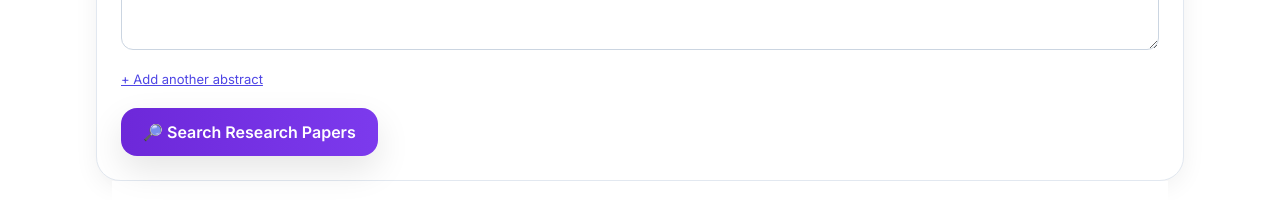
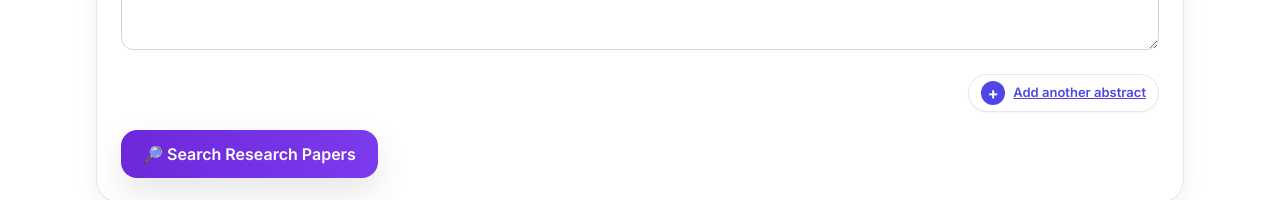
Before and after one commit to enhanced-search-lab/enhanced-search-engine, a React (Vite) app in the folder frontend/: page / in a window 1280 px wide. Shown: the part 537-737 px from the top of the page. Built offline with nearby package versions, Linux system fonts and the light colour scheme; no server answers.

Commit message:
Update pages

```diff
--- a/frontend/src/pages/Home.jsx
+++ b/frontend/src/pages/Home.jsx
@@ -37,7 +37,7 @@ export default function Home() {
     }
     setLoading(true);
     try {
-      const data = await searchPapersPOST({ keywords, abstracts: cleanAbstracts, page: 1, per_page: 12 });
+      const data = await searchPapersPOST({ keywords, abstracts: cleanAbstracts, page: 1, per_page: 30 });
       const request = { keywords, abstracts: cleanAbstracts };
       sessionStorage.setItem("lastSearch", JSON.stringify({ request, data }));
       navigate("/search", { state: { request, data } });
@@ -87,7 +87,43 @@ export default function Home() {
               style={{marginBottom:10}}
             />
           ))}
-          <button type="button" className="link-sm" onClick={addAbstract}>+ Add another abstract</button>
+          <div style={{ marginTop: 8, display: "flex", justifyContent: "flex-end" }}>
+            <button
+              type="button"
+              onClick={addAbstract}
+              className="link-sm"
+              style={{
+                display: "inline-flex",
+                alignItems: "center",
+                gap: 8,
+                padding: "6px 12px",
+                borderRadius: 999,
+                backgroundColor: "#ffffff",
+                border: "1px solid #e5e7eb",
+                boxShadow: "0 1px 2px rgba(0,0,0,0.05)",
+                color: "#4f46e5",
+                fontWeight: 600,
+              }}
+            >
+              <span
+                style={{
+                  display: "inline-flex",
+                  alignItems: "center",
+                  justifyContent: "center",
+                  width: 24,
+                  height: 24,
+                  borderRadius: "999px",
+                  backgroundColor: "#4f46e5",
+                  color: "#ffffff",
+                  fontWeight: 700,
+                  fontSize: 16,
+                }}
+              >
+                +
+              </span>
+              <span>Add another abstract</span>
+            </button>
+          </div>
 
           <div style={{marginTop:18}}>
             <button type="submit" className="btn-primary" disabled={loading}>
--- a/frontend/src/pages/SearchPage.jsx
+++ b/frontend/src/pages/SearchPage.jsx
@@ -18,6 +18,7 @@ export default function SearchPage() {
 
   const [request, setRequest] = useState(boot?.request ?? null);
   const [data, setData] = useState(boot?.data ?? null);
+  const [query, setQuery] = useState(boot?.request ?? { abstracts: [], keywords: [] });
   const [loading, setLoading] = useState(false);
   const [error, setError] = useState("");
 
@@ -40,11 +41,12 @@ export default function SearchPage() {
 
     setLoading(true);
     setError("");
-    searchPapersPOST({ ...queryFromURL, page, per_page: 12 })
+    searchPapersPOST({ ...queryFromURL, page, per_page: 30 }) // Default increased to 30
       .then((res) => {
-        setRequest(queryFromURL);
-        setData(res);
-        sessionStorage.setItem("lastSearch", JSON.stringify({ request: queryFromURL, data: res }));
+  setRequest(queryFromURL);
+  setData(res);
+  setQuery(queryFromURL);
+  sessionStorage.setItem("lastSearch", JSON.stringify({ request: queryFromURL, data: res }));
       })
       .catch((e) => setError(e.message || "Search failed"))
       .finally(() => setLoading(false));
@@ -56,7 +58,7 @@ export default function SearchPage() {
     setParams(next);
     if (request) {
       setLoading(true);
-      searchPapersPOST({ ...request, page: p, per_page: 12 })
+      searchPapersPOST({ ...request, page: p, per_page: 30 }) // Default increased to 30
         .then((res) => {
           setData(res);
           sessionStorage.setItem("lastSearch", JSON.stringify({ request, data: res }));
@@ -66,29 +68,35 @@ export default function SearchPage() {
   };
 
   const handleQueryUpdate = ({ abstracts, keywords }) => {
+    const safeAbstracts = abstracts || [];
+    const safeKeywords = keywords || [];
+
+    const nextQuery = { abstracts: safeAbstracts, keywords: safeKeywords };
+    // QuerySummary'de gösterilen metni sonuç beklemeden hemen güncelle
+    setQuery(nextQuery);
+
     const next = new URLSearchParams();
-    (abstracts || []).forEach((a) => next.append("abstract", a));
-    if (keywords?.length) next.set("keywords", keywords.join(","));
+    safeAbstracts.forEach((a) => next.append("abstract", a));
+    if (safeKeywords.length) next.set("keywords", safeKeywords.join(","));
     next.set("page", "1");
     setParams(next);
 
     setLoading(true);
-    searchPapersPOST({ abstracts: abstracts || [], keywords: keywords || [], page: 1, per_page: 12 })
+    setError("");
+    searchPapersPOST({ abstracts: safeAbstracts, keywords: safeKeywords, page: 1, per_page: 30 })
       .then((res) => {
-        const req = { abstracts: abstracts || [], keywords: keywords || [] };
-        setRequest(req);
+        setRequest(nextQuery);
         setData(res);
-        sessionStorage.setItem("lastSearch", JSON.stringify({ request: req, data: res }));
+        sessionStorage.setItem("lastSearch", JSON.stringify({ request: nextQuery, data: res }));
       })
+      .catch((e) => setError(e.message || "Search failed"))
       .finally(() => setLoading(false));
   };
-
-  const q = request || queryFromURL || { abstracts: [], keywords: [] };
 
   return (
     <div style={{display:"grid", gap:24}}>
       <QuerySummary
-        query={q}
+        query={query}
         resultCount={data?.count ?? 0}
         summary={data?.query_summary}
         onQueryUpdate={handleQueryUpdate}
```
